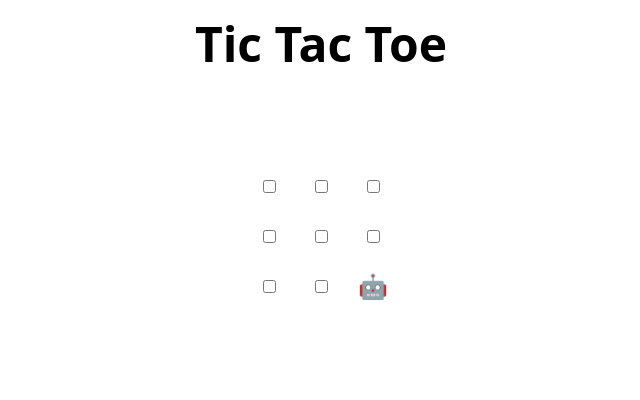
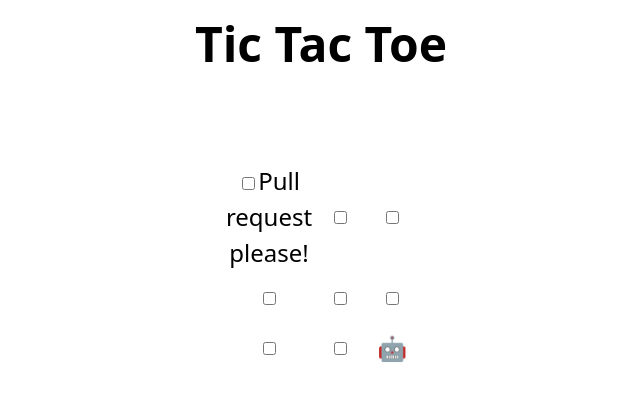
Before and after one commit to Sd723/skills-review-pull-requests1, a plain HTML site: page index.html in a window 1280 px wide. Shown: the whole page, without its empty margins (319-959 px from the left). Drawn offline with Linux system fonts and the light colour scheme.

Commit message:
Update index.html
added to table data

```diff
--- a/index.html
+++ b/index.html
@@ -31,7 +31,7 @@
 
 <table>
   <tr>
-    <td><input type="checkbox" /></td>
+    <td><input type="checkbox" />Pull request please!</td>
     <td><input type="checkbox" /></td>
     <td><input type="checkbox" /></td>
   </tr>
```
